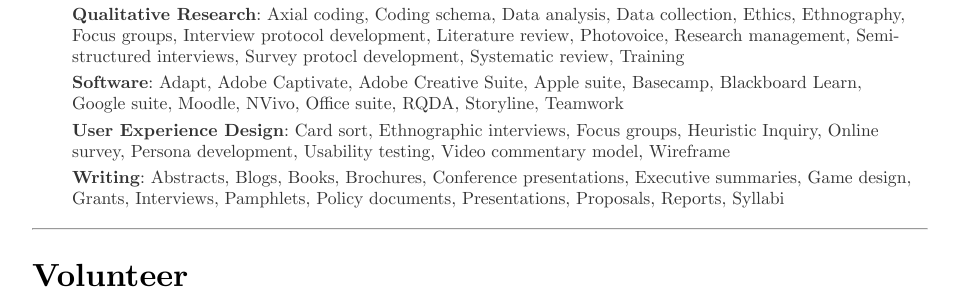
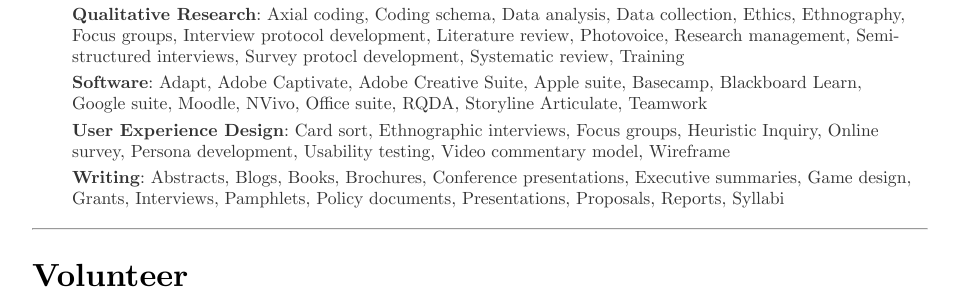
Before and after one commit to bigrube77/bigrube77.github.io, a Jekyll site: the page built from cv/index.html, in a window 1280 px wide and 900 px high, scrolled down 9231 px. Shown: the part 188-477 px from the top of the window, without its empty margins (160-1119 px from the left). Built offline with Jekyll 4.4.1, drawn with Linux system fonts in a browser that asks for light colours.

Commit message:
Update index.html
small

```diff
--- a/cv/index.html
+++ b/cv/index.html
@@ -538,7 +538,7 @@
 
 <li> <b>Qualitative Research</b>: Axial coding, Coding schema, Data analysis, Data collection, Ethics, Ethnography, Focus groups, Interview protocol development, Literature review, Photovoice, Research management, Semi-structured interviews, Survey protocl development, Systematic review, Training
 
-<li> <b>Software</b>: Adapt, Adobe Captivate, Adobe Creative Suite, Apple suite, Basecamp, Blackboard Learn, Google suite, Moodle, NVivo, Office suite, RQDA, Storyline, Teamwork
+<li> <b>Software</b>: Adapt, Adobe Captivate, Adobe Creative Suite, Apple suite, Basecamp, Blackboard Learn, Google suite, Moodle, NVivo, Office suite, RQDA, Storyline Articulate, Teamwork
 
 <li> <b>User Experience Design</b>: Card sort, Ethnographic interviews, Focus groups, Heuristic Inquiry, Online survey, Persona development, Usability testing, Video commentary model, Wireframe
 
```
